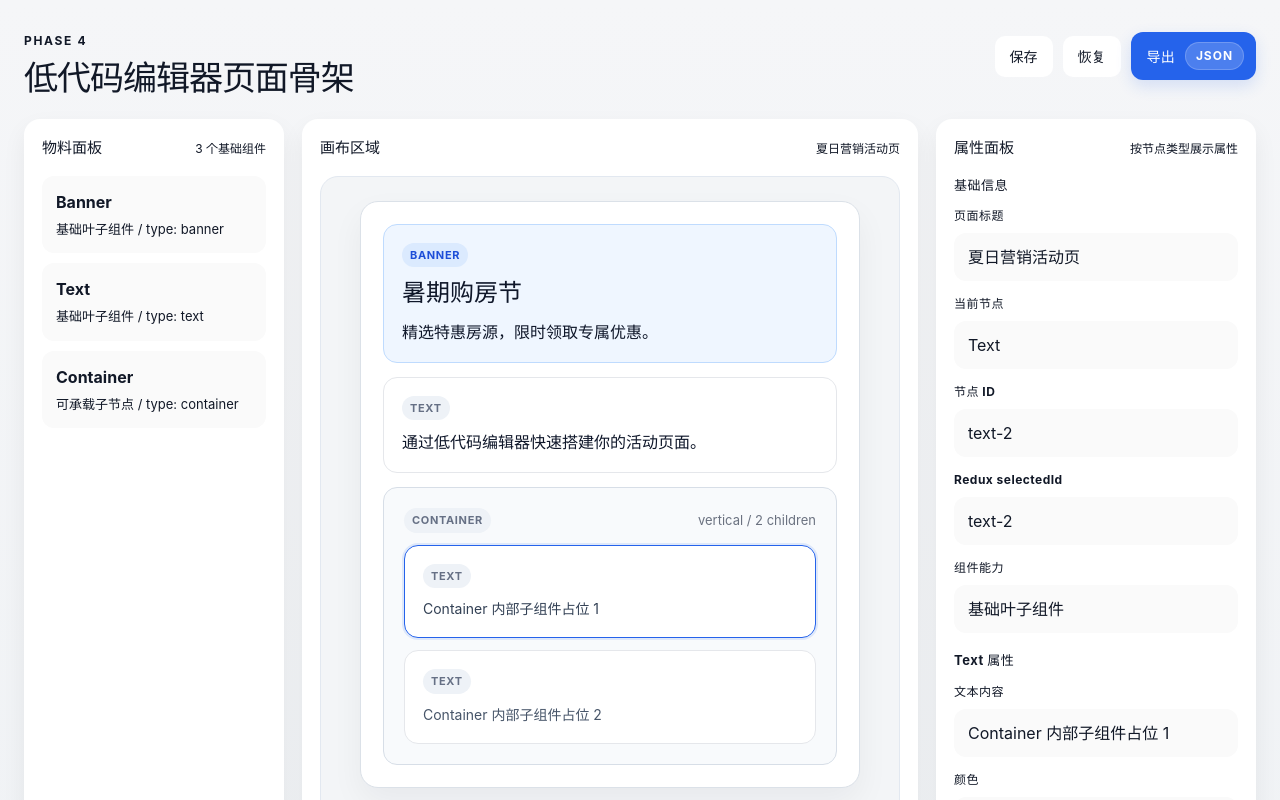
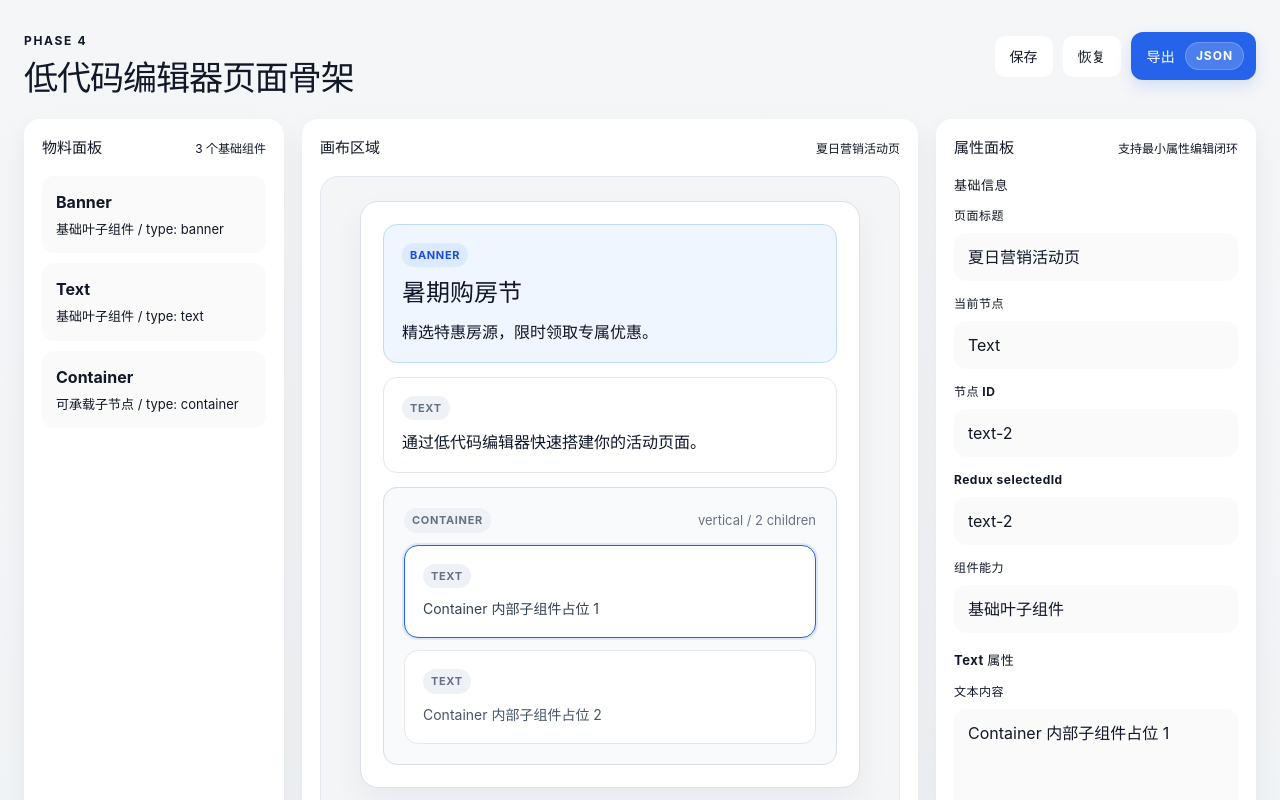
Before and after one commit to ghost613bb/drag-editor, a React (Vite) app in the folder frontend/: page / in a window 1280 px wide. Both pictures are taken after a click on the element 610 px from the left and 626 px from the top of the page. Shown: the top 800 px of the page. Built offline with nearby package versions, Linux system fonts and the light colour scheme.

Commit message:
feat: 新增文本属性编辑
Co-Authored-By: Claude <noreply@anthropic.com>

```diff
--- a/frontend/src/app/App.tsx
+++ b/frontend/src/app/App.tsx
@@ -5,7 +5,7 @@ import { PureRenderer } from '@/components/renderer/PureRenderer'
 import type { AppDispatch, RootState } from '@/app/store'
 import { componentRegistry } from '@/features/editor/componentRegistry'
 import { createDefaultNode } from '@/features/editor/createDefaultNode'
-import { selectNode } from '@/features/editor/editorSlice'
+import { selectNode, updateNodeProps } from '@/features/editor/editorSlice'
 import { findNodeById } from '@/features/editor/findNodeById'
 import type { ComponentNode, ComponentType } from '@/types/schema'
 import '@/styles/app.css'
@@ -25,6 +25,21 @@ function App() {
 
   const handleSelectNode = (nodeId: string) => {
     dispatch(selectNode(nodeId))
+  }
+
+  const handleTextContentChange = (value: string) => {
+    if (!selectedNode || selectedNode.type !== 'text') {
+      return
+    }
+
+    dispatch(
+      updateNodeProps({
+        nodeId: selectedNode.id,
+        patch: {
+          content: value,
+        },
+      }),
+    )
   }
 
   return (
@@ -93,13 +108,14 @@ function App() {
         <aside className="editor-panel editor-panel-right">
           <div className="panel-header">
             <h2>属性面板</h2>
-            <span>{selectedNode ? '按节点类型展示属性' : '点击画布节点查看属性'}</span>
+            <span>{selectedNode ? '支持最小属性编辑闭环' : '点击画布节点查看属性'}</span>
           </div>
 
           <PropertyPanel
             pageTitle={currentSchema.pageMeta.title}
             selectedId={selectedId}
             selectedNode={selectedNode}
+            onTextContentChange={handleTextContentChange}
           />
         </aside>
       </main>
--- a/frontend/src/components/inspector/PropertyPanel.tsx
+++ b/frontend/src/components/inspector/PropertyPanel.tsx
@@ -1,3 +1,4 @@
+import type { ChangeEvent } from 'react'
 import { componentRegistry } from '@/features/editor/componentRegistry'
 import type { ComponentNode, NodeId } from '@/types/schema'
 
@@ -5,6 +6,7 @@ interface PropertyPanelProps {
   pageTitle: string
   selectedId: NodeId | null
   selectedNode: ComponentNode | null
+  onTextContentChange: (value: string) => void
 }
 
 function PropertyRow({ label, value }: { label: string; value: string | number }) {
@@ -16,7 +18,10 @@ function PropertyRow({ label, value }: { label: string; value: string | number }
   )
 }
 
-function renderTypeSpecificFields(node: ComponentNode) {
+function renderTypeSpecificFields(
+  node: ComponentNode,
+  onTextContentChange: (value: string) => void,
+) {
   switch (node.type) {
     case 'banner':
       return (
@@ -35,7 +40,16 @@ function renderTypeSpecificFields(node: ComponentNode) {
         <div className="property-group">
           <h3 className="property-group-title">Text 属性</h3>
           <div className="property-list">
-            <PropertyRow label="文本内容" value={node.props.content} />
+            <div className="property-item">
+              <label htmlFor="text-content-input">文本内容</label>
+              <textarea
+                id="text-content-input"
+                className="property-textarea"
+                value={node.props.content}
+                onChange={(event: ChangeEvent<HTMLTextAreaElement>) => onTextContentChange(event.target.value)}
+                rows={4}
+              />
+            </div>
             <PropertyRow label="颜色" value={node.props.color} />
             <PropertyRow label="字号" value={`${node.props.fontSize}px`} />
           </div>
@@ -61,7 +75,12 @@ function renderTypeSpecificFields(node: ComponentNode) {
   }
 }
 
-export function PropertyPanel({ pageTitle, selectedId, selectedNode }: PropertyPanelProps) {
+export function PropertyPanel({
+  pageTitle,
+  selectedId,
+  selectedNode,
+  onTextContentChange,
+}: PropertyPanelProps) {
   if (!selectedNode) {
     return (
       <div className="panel-empty-state">
@@ -89,7 +108,7 @@ export function PropertyPanel({ pageTitle, selectedId, selectedNode }: PropertyP
         </div>
       </div>
 
-      {renderTypeSpecificFields(selectedNode)}
+      {renderTypeSpecificFields(selectedNode, onTextContentChange)}
     </div>
   )
 }
--- a/frontend/src/features/editor/editorSlice.ts
+++ b/frontend/src/features/editor/editorSlice.ts
@@ -1,6 +1,7 @@
 import { createSlice, type PayloadAction } from '@reduxjs/toolkit'
+import { findNodeById } from '@/features/editor/findNodeById'
 import { mockPageSchema } from '@/features/editor/mockSchema'
-import type { EditorState, NodeId } from '@/types/schema'
+import type { ComponentPropsPatch, EditorState, NodeId } from '@/types/schema'
 
 const initialState: EditorState = {
   document: {
@@ -24,8 +25,23 @@ const editorSlice = createSlice({
     selectNode(state, action: PayloadAction<NodeId | null>) {
       state.ui.selectedId = action.payload
     },
+    updateNodeProps(state, action: PayloadAction<{ nodeId: NodeId; patch: ComponentPropsPatch }>) {
+      const { nodeId, patch } = action.payload
+      const node = findNodeById(state.document.currentSchema.root, nodeId)
+
+      if (!node) {
+        return
+      }
+
+      node.props = {
+        ...node.props,
+        ...patch,
+      } as typeof node.props
+      state.document.dirty = true
+      state.ui.statusMessage = `已更新节点 ${node.id} 的属性`
+    },
   },
 })
 
-export const { selectNode } = editorSlice.actions
+export const { selectNode, updateNodeProps } = editorSlice.actions
 export const editorReducer = editorSlice.reducer
--- a/frontend/src/types/schema.ts
+++ b/frontend/src/types/schema.ts
@@ -26,6 +26,11 @@ export interface ComponentPropsMap {
   text: TextProps
   container: ContainerProps
 }
+
+export type ComponentPropsPatch =
+  | Partial<BannerProps>
+  | Partial<TextProps>
+  | Partial<ContainerProps>
 
 export interface BaseNode<TType extends ComponentType> {
   id: NodeId
```
